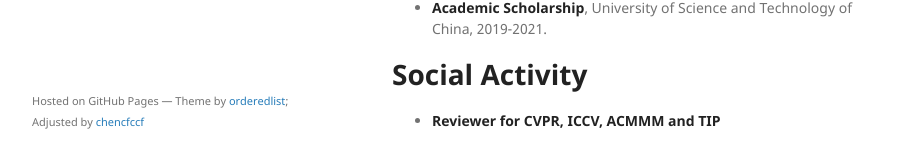
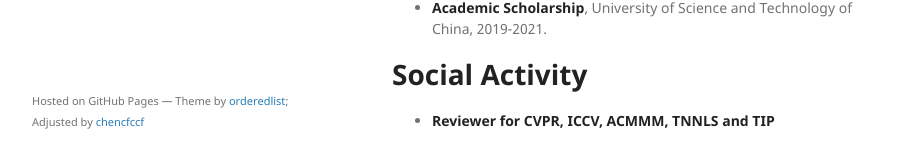
Before and after one commit to chencfccf/chencfccf.github.io, a Jekyll site: the page built from index.md, in a window 1280 px wide and 900 px high, scrolled down 1304 px. Shown: the part 699-867 px from the top of the window, without its empty margins (178-1098 px from the left). Built offline with Jekyll 4.4.1, drawn with Linux system fonts in a browser that asks for light colours; nearby versions of some CDN libraries; our own code applies the rules of GitHub Pages for plain Markdown files.

Commit message:
Update index.md

```diff
--- a/index.md
+++ b/index.md
@@ -92,4 +92,4 @@ I am a Ph.D candidate at **University of Science and Technology of China (USTC)*
 * **Academic Scholarship**, University of Science and Technology of China, 2019-2021.
 
 # Social Activity
-* **Reviewer for CVPR, ICCV, ACMMM and TIP**
+* **Reviewer for CVPR, ICCV, ACMMM, TNNLS and TIP**
```
